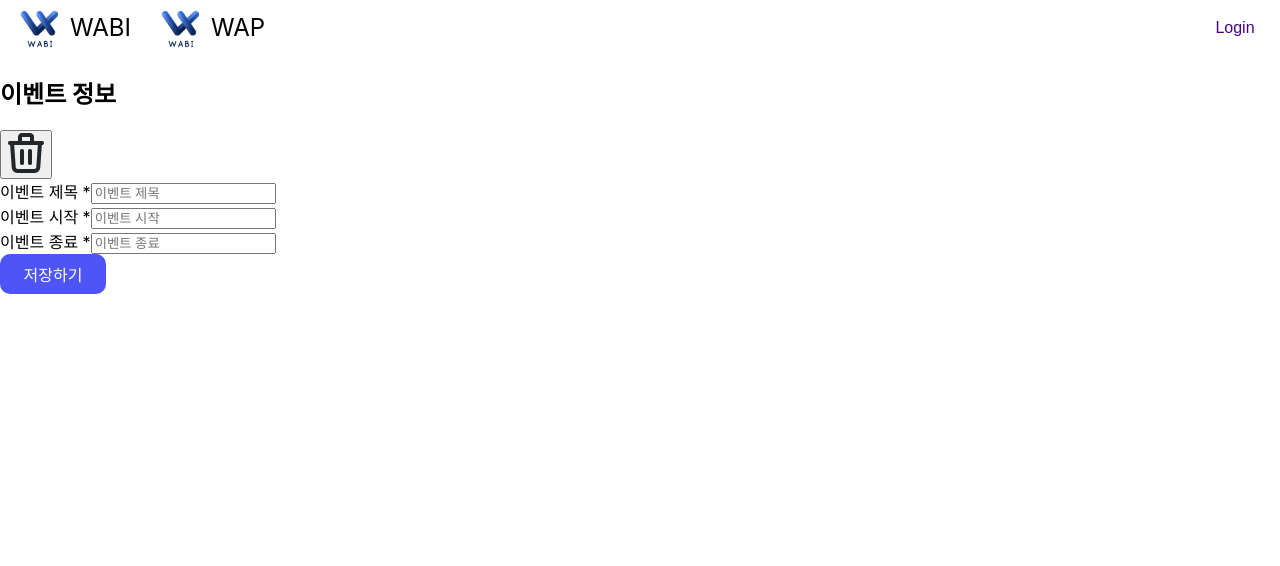
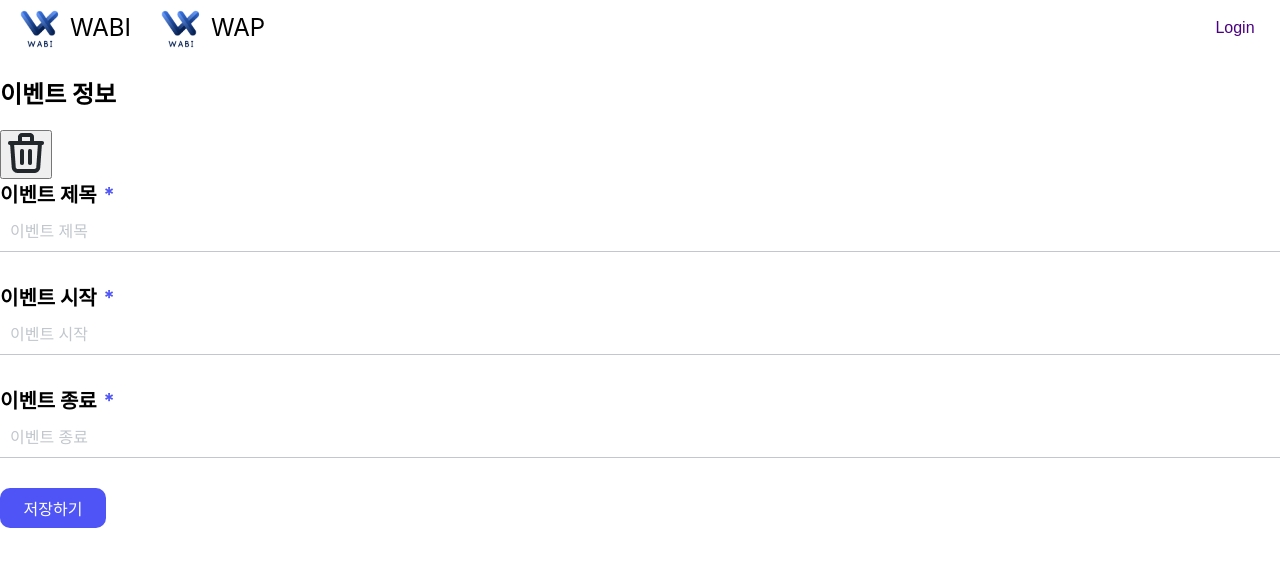
Before and after one commit to pknu-wap/WABI-FE, a React (Create React App) app in the folder client/: page /eventGroupSwitcher in a window 1280 px wide. Shown: the top 566 px of the page. Built offline with nearby package versions, Linux system fonts and the light colour scheme.

Commit message:
#38 feature : InputField 스타일 적용
styled component 사용하여 기본적인 스타일 및 조건부 스타일 처리

```diff
--- a/client/src/components/common/InputField/InputField.styles.ts
+++ b/client/src/components/common/InputField/InputField.styles.ts
@@ -1,11 +1,49 @@
-import styled from 'styled-components';
+import styled, {css} from 'styled-components';
 
-//Todo
-//type에 따른 css 디자인 만들어 놓을 예정
-export const InputContainer = styled.div``;
+export const InputContainer = styled.div`
+  margin-bottom: 30px;
+  display: flex;
+  flex-direction: column;
+`;
 
-export const Label = styled.label``;
+export const Label = styled.label`
+  font-size: 20px;
+  font-weight: bold;
+  margin-bottom: 5px;
+`;
 
-export const Required = styled.span``;
+export const Required = styled.span`
+  color: #4e54f5;
+  margin-left: 2px;
+`;
 
-export const Input = styled.input``;
+export const Input = styled.input<{type: string}>`
+  font-size: 16px;
+  padding: 10px;
+  border: none;
+  border-bottom: 1px solid #c1c7cd;
+  transition: border-color 0.3s;
+
+  &:focus {
+    border-bottom-color: #007bff;
+    outline: none;
+  }
+
+  &::placeholder {
+    color: #c1c7cd;
+  }
+
+  ${({type}) =>
+    type === 'number' &&
+    css`
+      text-align: left;
+    `}
+
+  ${({type}) =>
+    type === 'datetime-local' &&
+    css`
+      /*추후 Todo*/
+      /*datetime속성은 placeholder를 지원하지 않기에 색 지정이 어려움*/
+      /*placeholder를 회색으로 하려면 새로운 props가 하나 더 필요함*/
+    `};
+`;
```
